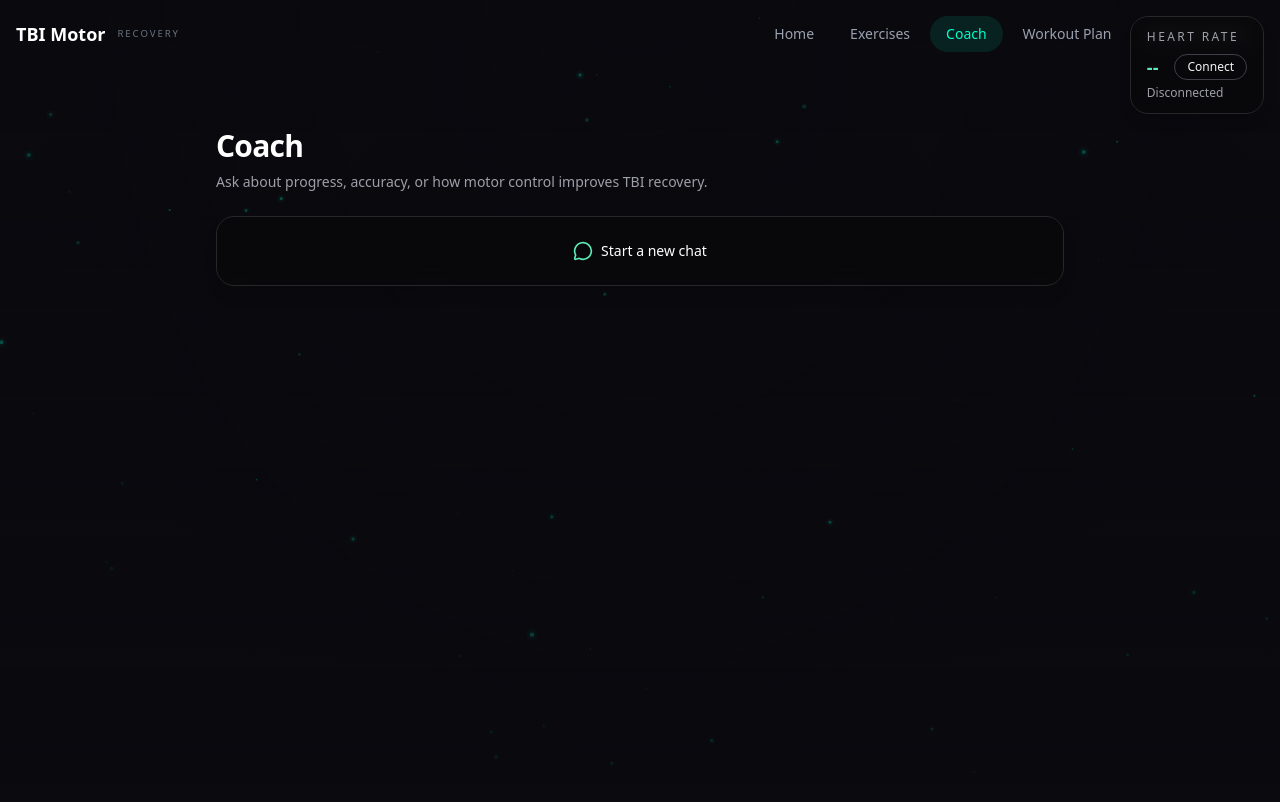
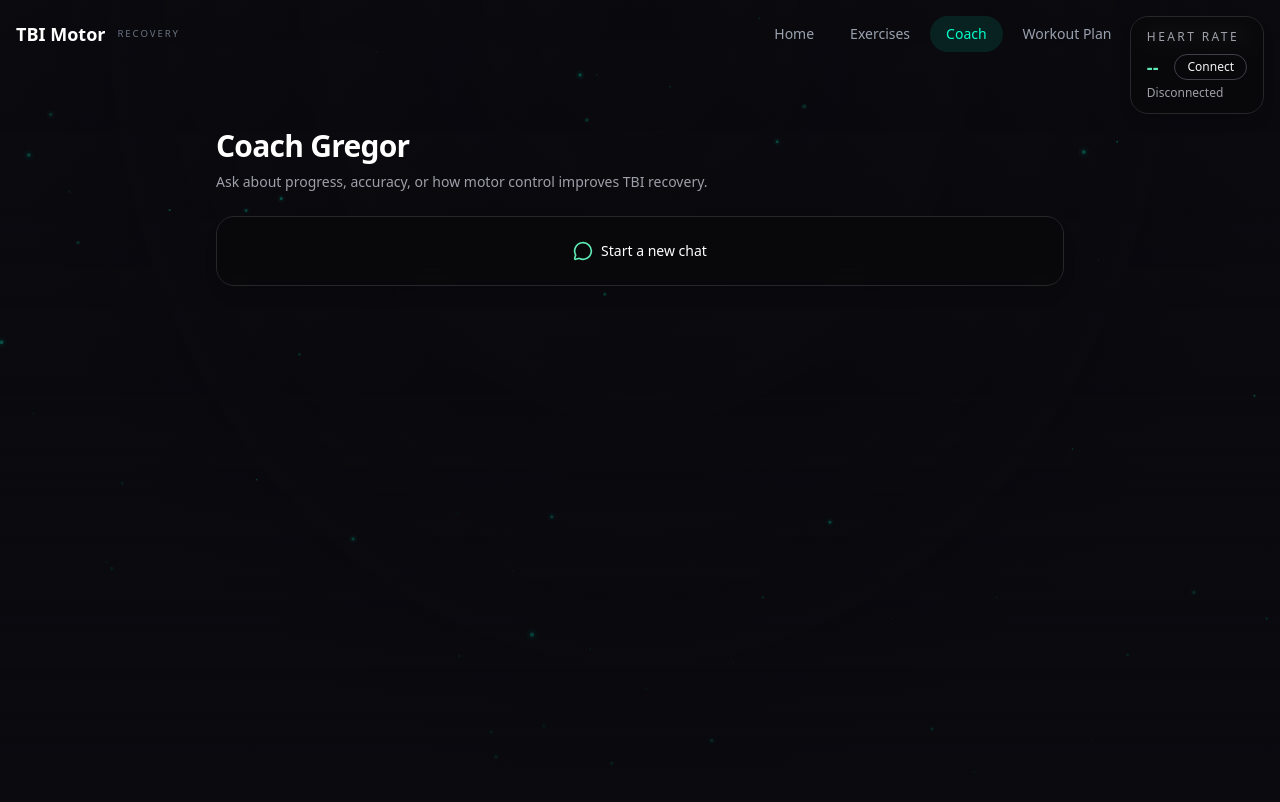
Before and after one commit to EricBalanecki/Telus-Hack-TBI-Gregor, a Next.js app in the folder frontend/: page /coach in a window 1280 px wide. Shown: the top 802 px of the page. Built offline with nearby package versions, Linux system fonts and the light colour scheme.

Commit message:
coach GREGORRRRRR

```diff
--- a/frontend/src/app/coach/page.tsx
+++ b/frontend/src/app/coach/page.tsx
@@ -96,7 +96,9 @@ export default function CoachPage() {
     <div className="min-h-screen text-white">
       <main className="mx-auto flex min-h-screen w-full max-w-4xl flex-col gap-6 px-6 pb-16 pt-12">
         <div className="flex flex-col gap-2 text-left">
-          <h1 className="text-3xl font-semibold tracking-tight">Coach</h1>
+          <h1 className="text-3xl font-semibold tracking-tight">
+            Coach Gregor
+          </h1>
           <p className="text-sm text-zinc-400">
             Ask about progress, accuracy, or how motor control improves TBI recovery.
           </p>
@@ -115,7 +117,7 @@ export default function CoachPage() {
           <div className="flex flex-1 flex-col rounded-2xl border border-zinc-800 bg-zinc-950/70 shadow-lg backdrop-blur">
             <div className="flex items-center justify-between border-b border-zinc-800 px-4 py-3">
               <div className="text-xs uppercase tracking-[0.3em] text-zinc-400">
-                Coach
+                Coach Gregor
               </div>
               <button
                 className="rounded-full border border-zinc-700 p-2 text-zinc-200 hover:border-emerald-400/60 hover:text-emerald-200"
```
